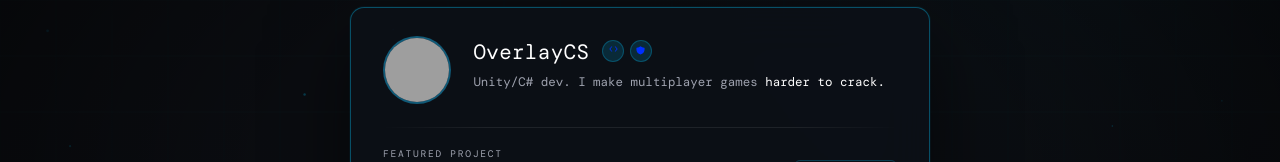
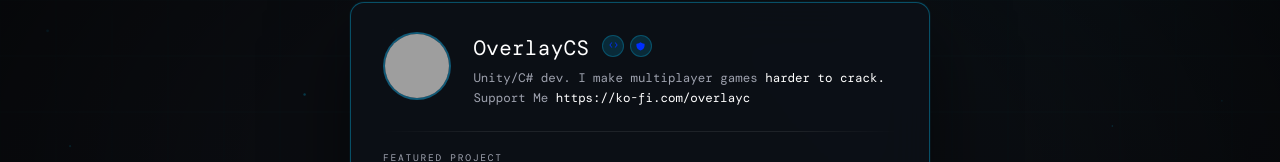
Before and after one commit to OverlayCS/OverlayCS, a plain HTML site: page index.html in a window 1280 px wide. Shown: the part 224-386 px from the top of the page. Drawn offline with nearby package versions, Linux system fonts and the light colour scheme; grey boxes are pictures that could not be loaded; a web font is replaced by a local one.

Commit message:
Update index.html

```diff
--- a/index.html
+++ b/index.html
@@ -286,6 +286,7 @@
           </div>
         </div>
         <div class="tagline">Unity/C# dev. I make multiplayer games <span>harder to crack.</span></div>
+        <div class="tagline">Support Me <span>https://ko-fi.com/overlayc</span></div>
       </div>
     </div>
 
```
